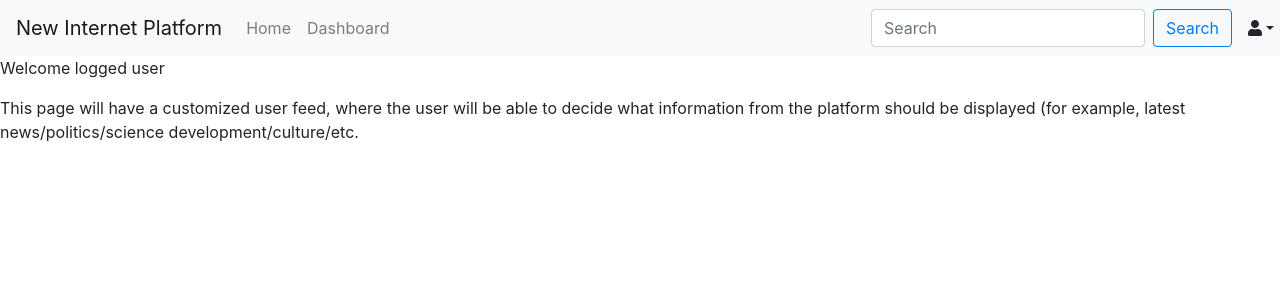
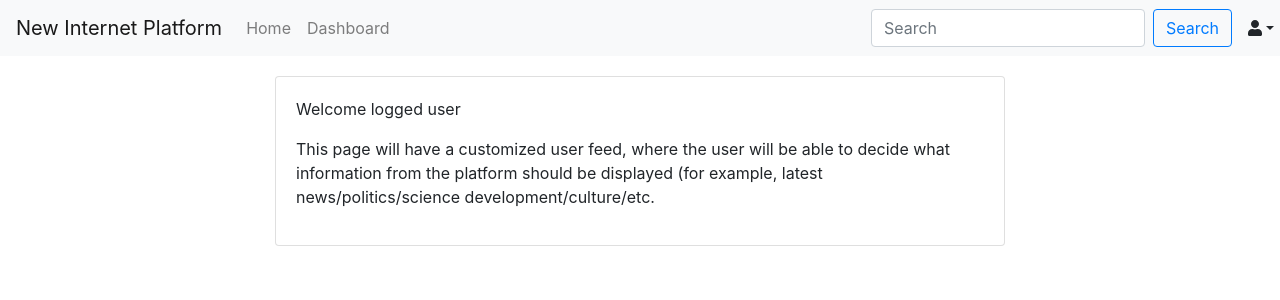
Before and after one commit to KaushalVAmancherla/NewInternetPlatformFE, an Angular app: page /dashboard in a window 1280 px wide. Shown: the top 300 px of the page. Built offline with nearby package versions, Linux system fonts and the light colour scheme.

Commit message:
Added layout page structure.

```diff
--- a/src/app/app.component.html
+++ b/src/app/app.component.html
@@ -1,4 +1,4 @@
-<div>
+<div class="nip">
   <app-nip-header></app-nip-header>
 
   <router-outlet></router-outlet>
--- a/src/app/app.component.scss
+++ b/src/app/app.component.scss
@@ -0,0 +1,3 @@
+.nip .card {
+  margin-top: 20px;
+}
--- a/src/app/app.component.ts
+++ b/src/app/app.component.ts
@@ -1,9 +1,10 @@
-import { Component } from '@angular/core';
+import { Component, ViewEncapsulation } from '@angular/core';
 
 @Component({
   selector: 'app-root',
   templateUrl: './app.component.html',
-  styleUrls: ['./app.component.scss']
+  styleUrls: ['./app.component.scss'],
+  encapsulation: ViewEncapsulation.None
 })
 export class AppComponent {
 }
--- a/src/app/home/home.component.html
+++ b/src/app/home/home.component.html
@@ -1 +1,13 @@
-<p>Home</p>
+<div class="nip-home">
+  <div class="container">
+    <div class="row justify-content-center">
+      <div class="col-md-8">
+        <div class="card">
+          <div class="card-body">
+            Home
+          </div>
+        </div>
+      </div>
+    </div>
+  </div>
+</div>
--- a/src/app/private/dashboard/dashboard.component.html
+++ b/src/app/private/dashboard/dashboard.component.html
@@ -1,6 +1,18 @@
 <div class="nip-dashboard">
-  <p>Welcome logged user</p>
-  <p>This page will have a customized user feed, where the user will be able to decide what information from the
-    platform should be displayed (for example, latest news/politics/science development/culture/etc.</p>
-  <!-- TODO Remove page info -->
+  <div class="container">
+    <div class="row justify-content-center">
+      <div class="col-md-8">
+        <div class="card">
+
+          <div class="card-body">
+            <p>Welcome logged user</p>
+            <p>This page will have a customized user feed, where the user will be able to decide what information from
+              the platform should be displayed (for example, latest news/politics/science development/culture/etc.</p>
+            <!-- TODO Remove page info -->
+          </div>
+
+        </div>
+      </div>
+    </div>
+  </div>
 </div>
--- a/src/app/private/user-profile/user-profile.component.html
+++ b/src/app/private/user-profile/user-profile.component.html
@@ -1,4 +1,14 @@
 <div class="nip-user-profile">
-  <p>This page allows the user to provide a bio, photos, and other relevant info.</p>
-  <!-- TODO Remove page info -->
+  <div class="container">
+    <div class="row justify-content-center">
+      <div class="col-md-8">
+        <div class="card">
+          <div class="card-body">
+            <p>This page allows the user to provide a bio, photos, and other relevant info.</p>
+            <!-- TODO Remove page info -->
+          </div>
+        </div>
+      </div>
+    </div>
+  </div>
 </div>
```
